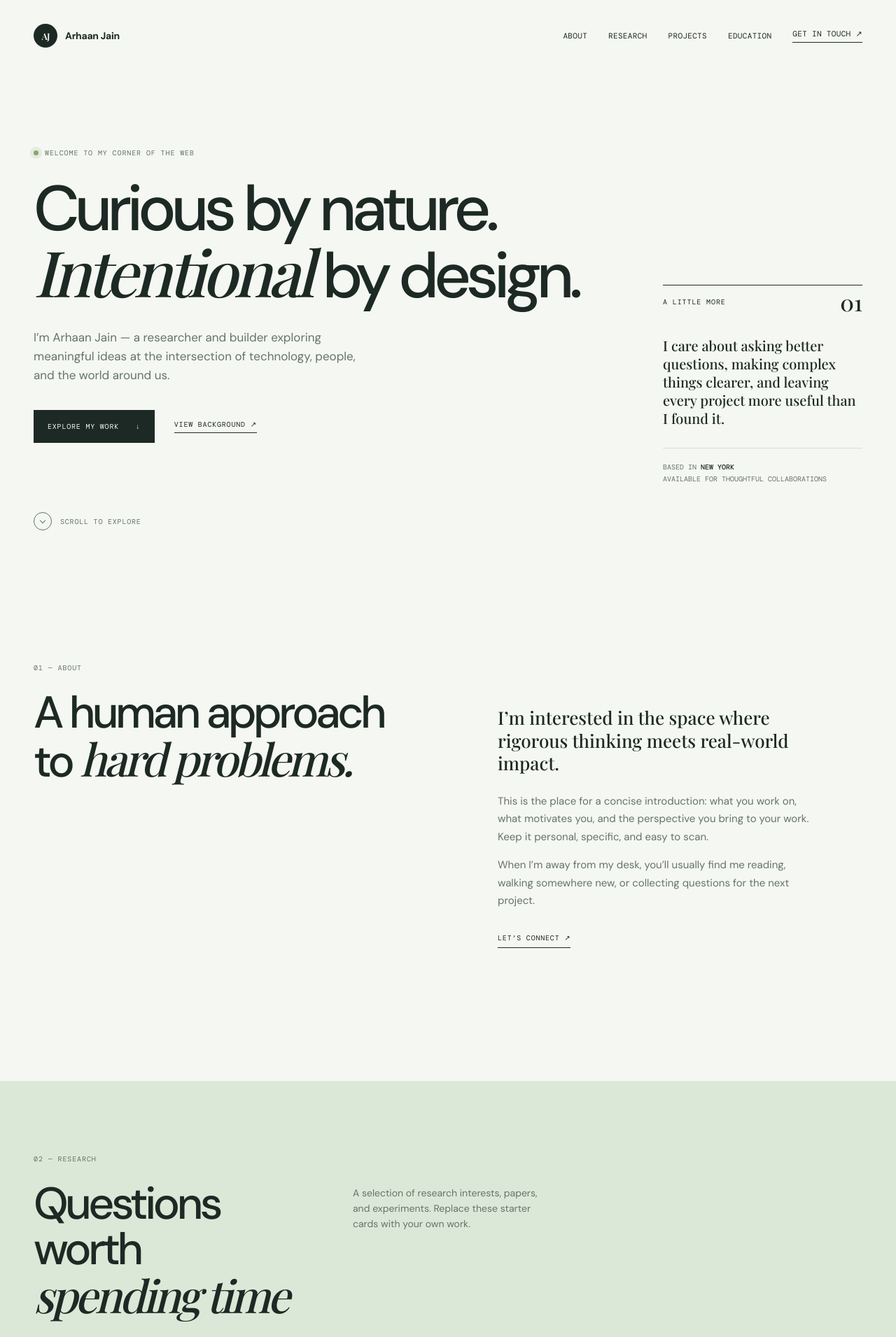
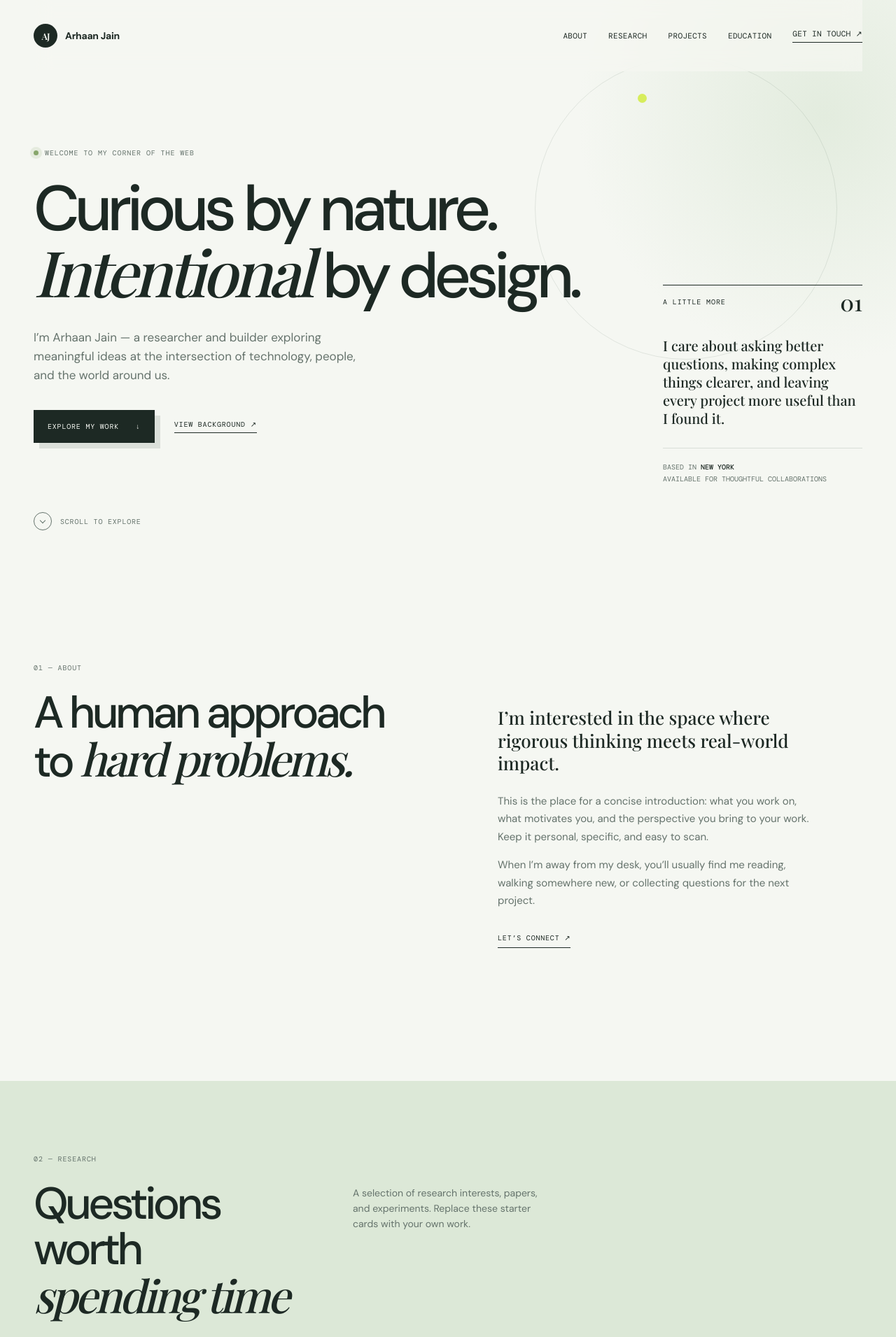
Before and after one commit to Gokuussg/arhaanjain.github.io, a Jekyll site: the page built from index.html, in a window 1280 px wide. Shown: the top 1911 px of the page at 70% size. Built offline with Jekyll 4.4.1, drawn with Linux system fonts in a browser that asks for light colours; some web fonts are replaced.

Commit message:
Refine homepage visual design

```diff
--- a/assets/css/style.scss
+++ b/assets/css/style.scss
@@ -22,11 +22,13 @@
 
 body {
   margin: 0;
-  background: var(--paper);
+  background: radial-gradient(circle at 92% 4%, rgba(220, 232, 215, .72), transparent 22rem), var(--paper);
   color: var(--ink);
   font-family: var(--sans);
   -webkit-font-smoothing: antialiased;
 }
+
+::selection { background: var(--lime); color: var(--ink); }
 
 a { color: inherit; text-decoration: none; }
 a:focus-visible { outline: 2px solid var(--deep-sage); outline-offset: 5px; }
@@ -40,9 +42,13 @@
 
 .site-header {
   align-items: center;
+  background: rgba(245, 247, 242, .72);
+  backdrop-filter: blur(12px);
   display: flex;
   justify-content: space-between;
   padding: 34px 0;
+  position: relative;
+  z-index: 2;
 }
 
 .wordmark { align-items: center; display: flex; font-size: 14px; font-weight: 700; gap: 11px; letter-spacing: -.02em; }
@@ -52,17 +58,20 @@
 .site-nav a:hover, .text-link:hover, .footer-links a:hover { color: #748f61; }
 .nav-contact { border-bottom: 1px solid var(--ink); padding-bottom: 5px; }
 
-.hero { display: grid; gap: 9%; grid-template-columns: minmax(0, 1fr) 285px; margin: 110px auto 0; max-width: 1220px; min-height: 515px; width: calc(100% - 96px); }
+.hero { display: grid; gap: 9%; grid-template-columns: minmax(0, 1fr) 285px; isolation: isolate; margin: 110px auto 0; max-width: 1220px; min-height: 515px; position: relative; width: calc(100% - 96px); }
+.hero::before { border: 1px solid rgba(47, 73, 60, .11); border-radius: 50%; content: ''; height: 430px; position: absolute; right: 3%; top: -130px; width: 430px; z-index: -1; }
+.hero::after { background: var(--lime); border-radius: 50%; content: ''; height: 13px; position: absolute; right: 26%; top: -78px; width: 13px; }
+.hero-copy { position: relative; z-index: 1; }
 .eyebrow, .section-kicker, .note-label, .card-tag, .project-year, .education-date { color: var(--muted); font-family: var(--mono); font-size: 10px; letter-spacing: .09em; margin: 0; text-transform: uppercase; }
 .eyebrow { align-items: center; display: flex; gap: 9px; }
 .status-dot { background: #87a66b; border-radius: 50%; box-shadow: 0 0 0 5px rgba(135,166,107,.15); display: inline-block; height: 7px; width: 7px; }
-.hero h1 { font-size: clamp(52px, 7.1vw, 106px); font-weight: 500; letter-spacing: -.075em; line-height: .98; margin: 29px 0 30px; max-width: 900px; }
+.hero h1 { font-size: clamp(52px, 7.1vw, 106px); font-weight: 500; letter-spacing: -.075em; line-height: .98; margin: 29px 0 30px; max-width: 900px; text-wrap: balance; }
 h1 em, h2 em { font-family: var(--serif); font-weight: 500; letter-spacing: -.06em; }
 .hero-intro { color: var(--muted); font-size: 17px; line-height: 1.6; margin: 0; max-width: 480px; }
 .hero-actions { align-items: center; display: flex; gap: 28px; margin-top: 35px; }
 .button { align-items: center; display: inline-flex; font-family: var(--mono); font-size: 10px; gap: 24px; letter-spacing: .08em; padding: 17px 20px; text-transform: uppercase; transition: transform .2s ease, background .2s ease; }
 .button:hover { transform: translateY(-3px); }
-.button-primary { background: var(--ink); color: var(--paper); }
+.button-primary { background: var(--ink); box-shadow: 8px 8px 0 rgba(47, 73, 60, .13); color: var(--paper); }
 .button-primary:hover { background: var(--deep-sage); }
 .text-link { border-bottom: 1px solid currentColor; color: var(--ink); font-family: var(--mono); font-size: 10px; letter-spacing: .08em; padding-bottom: 5px; text-transform: uppercase; }
 .hero-note { align-self: end; border-top: 1px solid var(--ink); margin-bottom: 34px; padding-top: 17px; position: relative; }
@@ -78,7 +87,7 @@
 
 .content-section { margin: 190px auto 0; max-width: 1220px; width: calc(100% - 96px); }
 .section-heading { max-width: 520px; }
-.section-heading h2, .closing-section h2 { font-size: clamp(42px, 5vw, 72px); font-weight: 500; letter-spacing: -.07em; line-height: 1.02; margin: 25px 0 0; }
+.section-heading h2, .closing-section h2 { font-size: clamp(42px, 5vw, 72px); font-weight: 500; letter-spacing: -.07em; line-height: 1.02; margin: 25px 0 0; text-wrap: balance; }
 .section-body { color: var(--muted); font-size: 15px; line-height: 1.7; }
 .about-section { display: grid; gap: 12%; grid-template-columns: 1fr 1fr; }
 .about-body { padding-top: 62px; max-width: 450px; }
@@ -91,8 +100,8 @@
 .section-heading-wide h2 { margin-top: 25px; }
 .section-description { color: var(--muted); font-size: 14px; line-height: 1.6; margin: 31px 0 0 14%; max-width: 280px; }
 .research-grid { display: grid; gap: 16px; grid-template-columns: repeat(3, 1fr); margin-top: 75px; }
-.research-card { background: var(--paper); display: flex; flex-direction: column; justify-content: space-between; min-height: 305px; padding: 25px 27px 24px; position: relative; transition: transform .2s ease; }
-.research-card:hover { transform: translateY(-6px); }
+.research-card { background: var(--paper); box-shadow: 0 12px 30px rgba(29, 41, 36, .06); display: flex; flex-direction: column; justify-content: space-between; min-height: 305px; padding: 25px 27px 24px; position: relative; transition: box-shadow .2s ease, transform .2s ease; }
+.research-card:hover { box-shadow: 0 20px 40px rgba(29, 41, 36, .1); transform: translateY(-6px); }
 .research-card-accent { background: var(--lime); }
 .card-index { color: var(--muted); font-family: var(--mono); font-size: 10px; }
 .card-tag { color: var(--muted); margin-bottom: 19px; }
@@ -117,7 +126,8 @@
 .education-item p:not(.education-date) { color: var(--muted); font-size: 13px; margin: 0; }
 .education-item p span { color: var(--ink); margin: 0 4px; }
 
-.closing-section { background: var(--deep-sage); color: var(--paper); margin-top: 190px; padding: 100px max(48px, calc((100% - 1220px) / 2)); }
+.closing-section { background: linear-gradient(120deg, var(--deep-sage), #24372f); color: var(--paper); margin-top: 190px; overflow: hidden; padding: 100px max(48px, calc((100% - 1220px) / 2)); position: relative; }
+.closing-section::after { border: 1px solid rgba(215, 237, 92, .25); border-radius: 50%; content: ''; height: 360px; position: absolute; right: -120px; top: -190px; width: 360px; }
 .closing-section .section-kicker { color: #b5c6b7; }
 .closing-section h2 { margin-bottom: 45px; }
 .button-light { background: var(--lime); color: var(--ink); }
@@ -132,6 +142,8 @@
   .site-nav { gap: 14px; }
   .site-nav a:not(.nav-contact) { display: none; }
   .hero { display: block; margin-top: 80px; min-height: 0; }
+  .hero::before { height: 270px; right: -100px; top: -85px; width: 270px; }
+  .hero::after { right: 12%; top: -50px; }
   .hero h1 { font-size: clamp(47px, 13vw, 76px); }
   .hero-intro { font-size: 15px; }
   .hero-note { margin: 100px 0 0; max-width: 310px; }
```
